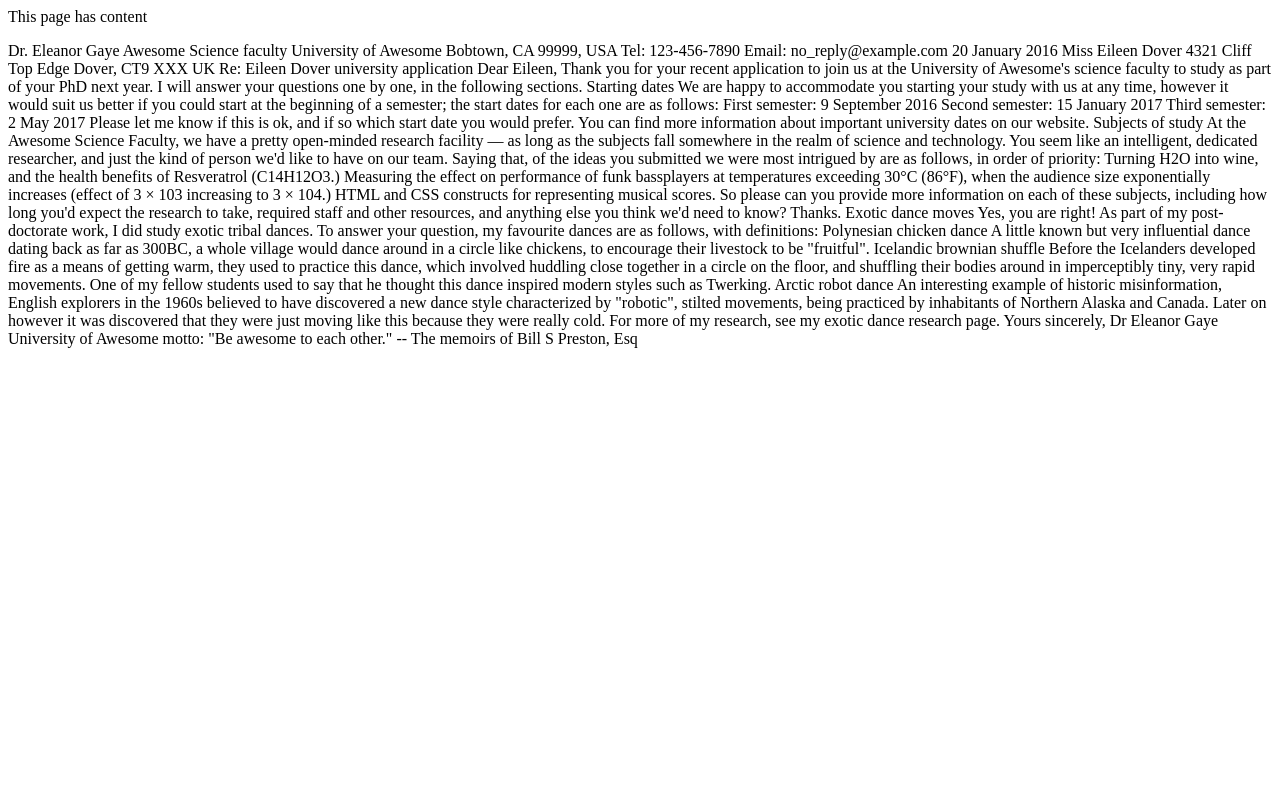
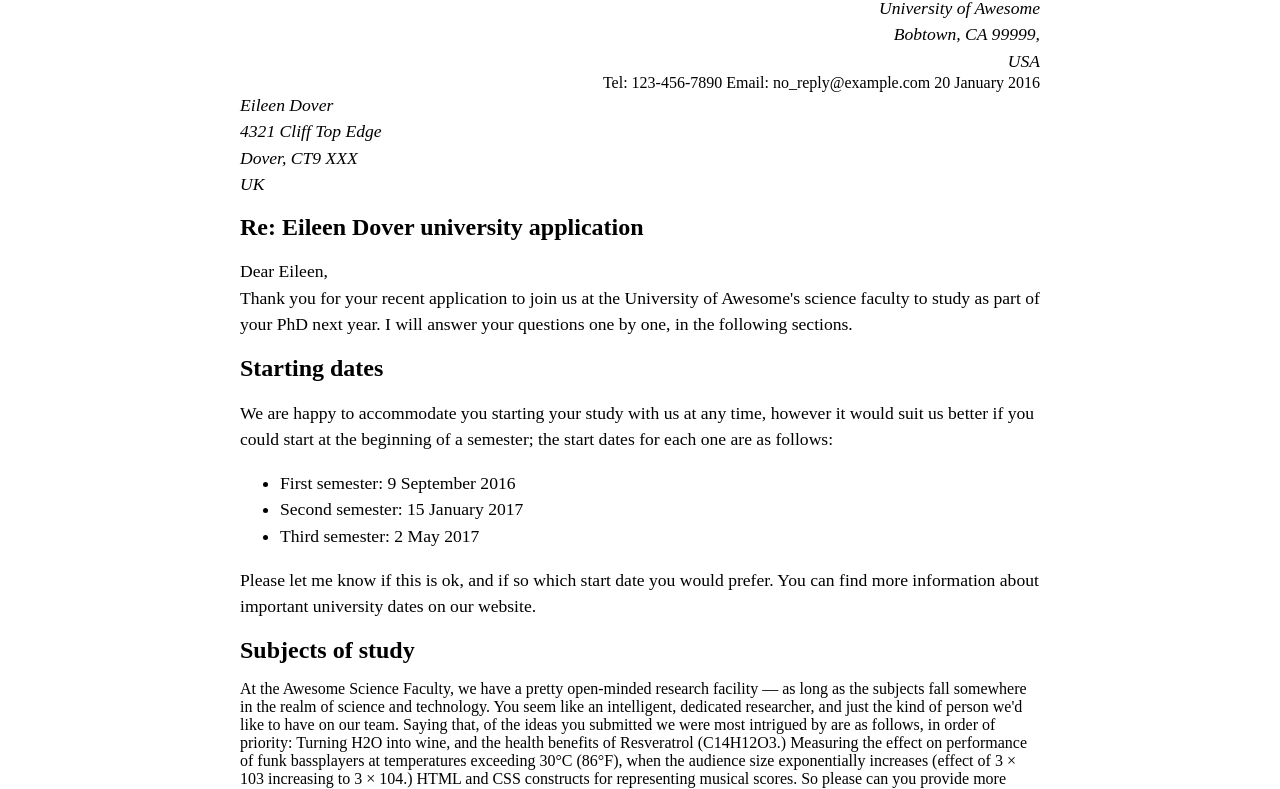
Before and after one commit to 2Bit-Sax-developer/2bit-sax-developer.github.io, a plain HTML site: page lab1/part1/index.html in a window 1280 px wide. Shown: the part 58-847 px from the top of the page. Before the commit the page ends 800 px from the top, so only its background shows below. Drawn offline with Linux system fonts and the light colour scheme.

Commit message:
Missing Details + Divs
Adding missing details to the header of the file and set up basic divs for the content

```diff
--- a/lab1/part1/index.html
+++ b/lab1/part1/index.html
@@ -1,5 +1,7 @@
-<html>
+<!DOCTYPE html>
+<html lang="en">
     <head>
+        <meta charset="utf-8">
         <title>Lab 1 - Part 1 Page</title>
         <!--
             Name: Thomas McLean
@@ -7,47 +9,73 @@
             Date: 7 May 2025
             This is the main page for lab 1, part 1 in Web Development - Fundamentals (INFT-1206)
         -->
+        <link rel="stylesheet" href="style.css">
     </head>
     <body>
-        <h1>Lab 1 Part 1 - ?????</h1>
-        <p>This page has content</p>
-
-Dr. Eleanor Gaye
-Awesome Science faculty
-University of Awesome
-Bobtown, CA 99999,
+        <div class="sender-column">
+            <address>
+                Eleanor Gaye <br>
+                Awesome Science faculty <br>
+                University of Awesome <br>
+                Bobtown, CA 99999, <br>
                 USA
+            </address>
             Tel: 123-456-7890
             Email: no_reply@example.com
 
             20 January 2016
+        </div>
 
-Miss Eileen Dover
-4321 Cliff Top Edge
-Dover, CT9 XXX
+        <div>
+            <address>
+                Eileen Dover <br>
+                4321 Cliff Top Edge <br>
+                Dover, CT9 XXX <br>
                 UK
+            </address>
+        </div>
 
 
+        <div>
+            <h1>
                 Re: Eileen Dover university application
+            </h1>
 
-Dear Eileen,
+            <p>
+                Dear Eileen, <br>
 
-Thank you for your recent application to join us at the University of Awesome's science faculty to study as part of your PhD next year. I will answer your questions one by one, in the following sections.
+                Thank you for your recent application to join us at the University of Awesome's science faculty to study as part of your PhD next year.
+                I will answer your questions one by one, in the following sections.
+            </p>
+        </div>
 
+        <div>
+            <h1>
                 Starting dates
+            </h1>
 
-We are happy to accommodate you starting your study with us at any time, however it would suit us better if you could start at the beginning of a semester; the start dates for each one are as follows:
+            <p>
+                We are happy to accommodate you starting your study with us at any time, however it would suit us better if you could start at the beginning of a semester;
+                the start dates for each one are as follows:
+            </p>
 
-First semester: 9 September 2016
-Second semester: 15 January 2017
-Third semester: 2 May 2017
+            <ul>
+                <li>First semester: 9 September 2016</li>
+                <li>Second semester: 15 January 2017</li>
+                <li>Third semester: 2 May 2017</li>
+            </ul>
 
+            <p>
                 Please let me know if this is ok, and if so which start date you would prefer.
 
                 You can find more information about important university dates on our website.
+            </p>
+        </div>
 
-
+        <div>
+            <h1>
                 Subjects of study
+            </h1>
 
                 At the Awesome Science Faculty, we have a pretty open-minded research facility — as long as the subjects fall somewhere in the realm of science and technology. You seem like an intelligent, dedicated researcher, and just the kind of person we'd like to have on our team. Saying that, of the ideas you submitted we were most intrigued by are as follows, in order of priority:
 
@@ -57,7 +85,9 @@ HTML and CSS constructs for representing musical scores.
 
                 So please can you provide more information on each of these subjects, including how long you'd expect the research to take, required staff and other resources, and anything else you think we'd need to know? Thanks.
 
+        </div>
 
+        <div>
             Exotic dance moves
 
             Yes, you are right! As part of my post-doctorate work, I did study exotic tribal dances. To answer your question, my favourite dances are as follows, with definitions:
@@ -70,10 +100,13 @@ Arctic robot dance
             An interesting example of historic misinformation, English explorers in the 1960s believed to have discovered a new dance style characterized by "robotic", stilted movements, being practiced by inhabitants of Northern Alaska and Canada. Later on however it was discovered that they were just moving like this because they were really cold.
 
             For more of my research, see my exotic dance research page.
+        </div>
 
+        <div>
             Yours sincerely,
             Dr Eleanor Gaye
 
             University of Awesome motto: "Be awesome to each other." -- The memoirs of Bill S Preston, Esq
+        </div>
     </body>
 </html>
```
Lines whose indentation alone changed are shown as unchanged.
